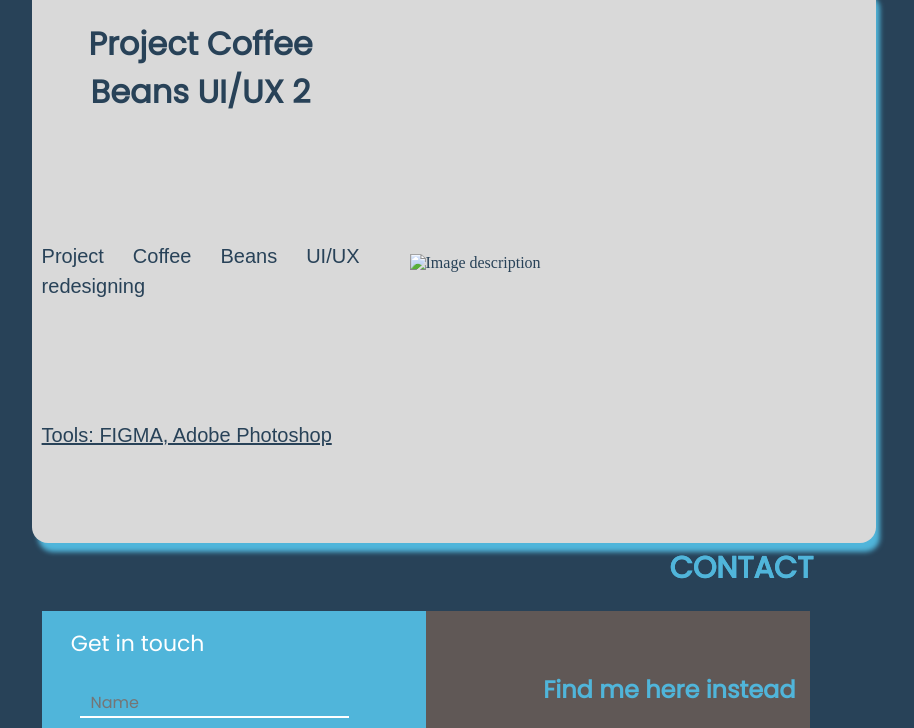
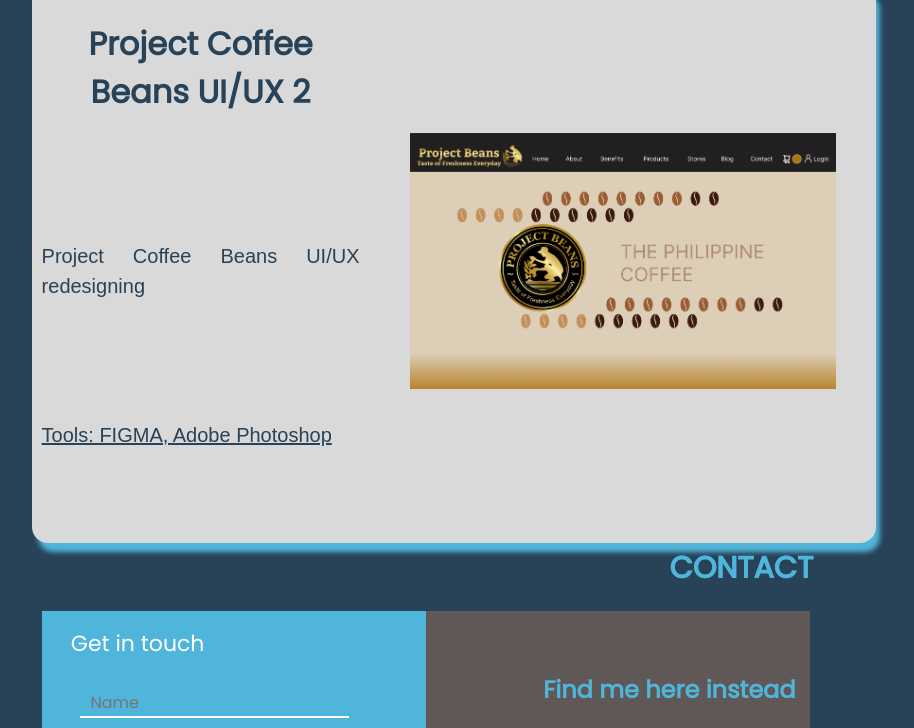
Before and after one commit to JrLC12/jrlc.github.io., a plain HTML site: page index.html in a window 1280 px wide. Shown: the part 3340-4068 px from the top of the page, without its empty margins (206-1120 px from the left). Drawn offline with Linux system fonts and the light colour scheme.

Commit message:
Update index.html

```diff
--- a/index.html
+++ b/index.html
@@ -198,7 +198,7 @@
             </p>
           </div>
           <figure>
-            <img src="assets\img\Sample project img\ux2.PNG" alt="Image description" />
+            <img src="assets\img\Sample project img\ui2.PNG" alt="Image description" />
           </figure>
         </div>
       </li>
```
